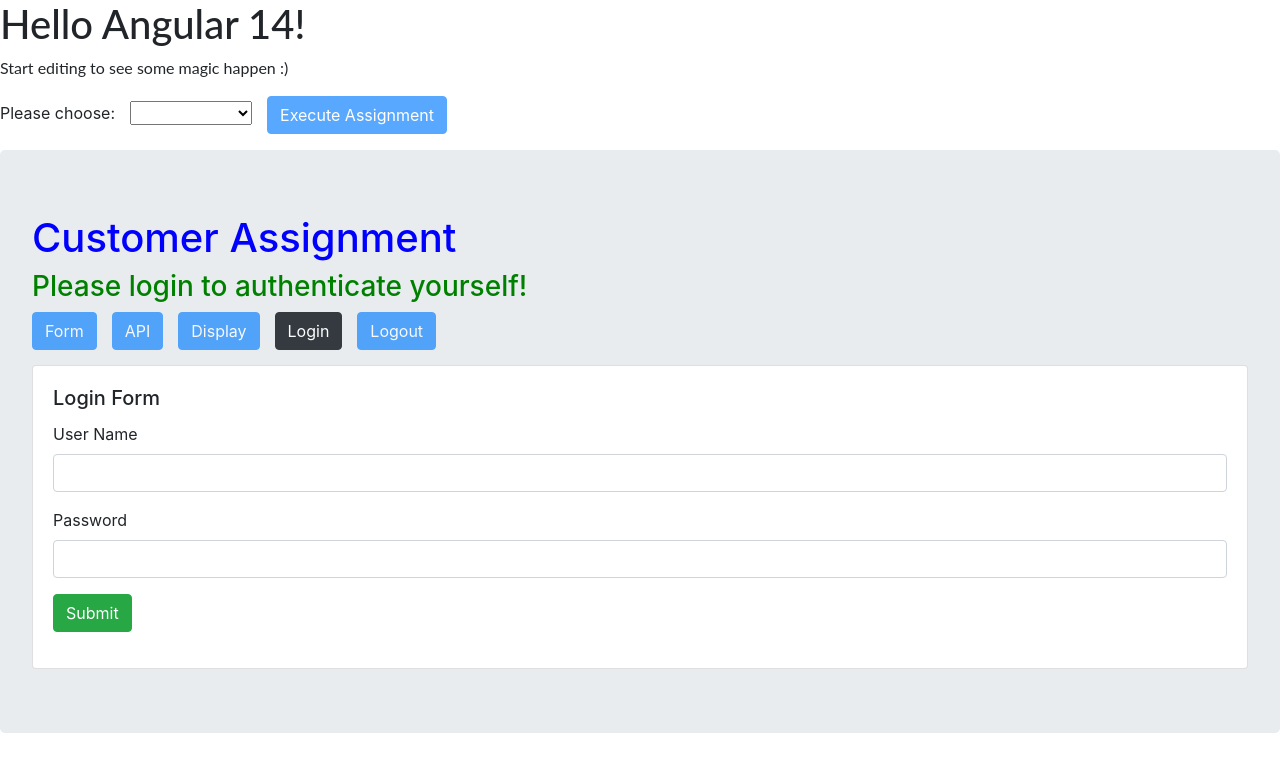
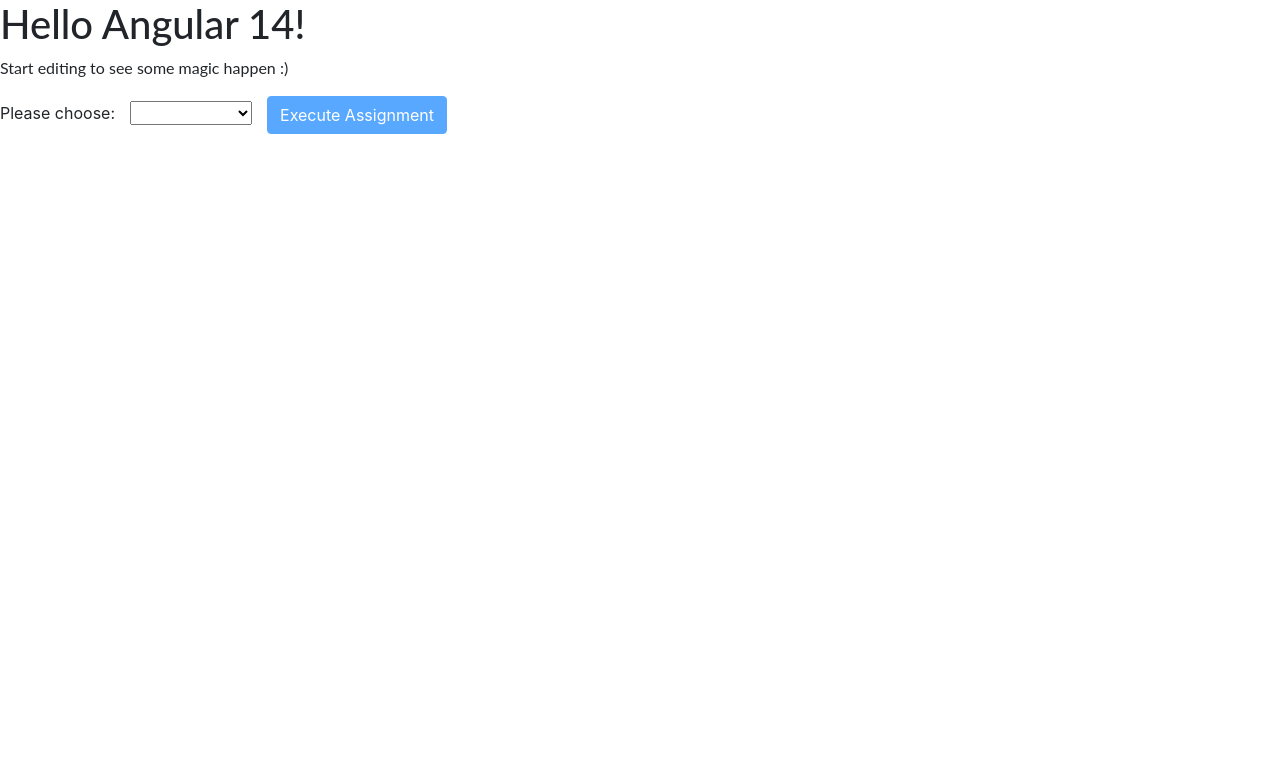
Before and after one commit to findmunish/AngularJS_LearningAndEvalulation-Simplearning, an Angular app: page / in a window 1280 px wide. Shown: the top 772 px of the page. Built offline with nearby package versions, Linux system fonts and the light colour scheme.

Commit message:
commented out testing code....... :-)

```diff
--- a/src/app/app.component.html
+++ b/src/app/app.component.html
@@ -21,6 +21,3 @@
 <div *ngIf="assignmentFlags[3]">
   <app-assignment-19-sep-2020-comp></app-assignment-19-sep-2020-comp>
 </div>
-
-
-<app-evaluation-19-sep-2020-comp> </app-evaluation-19-sep-2020-comp>
```
